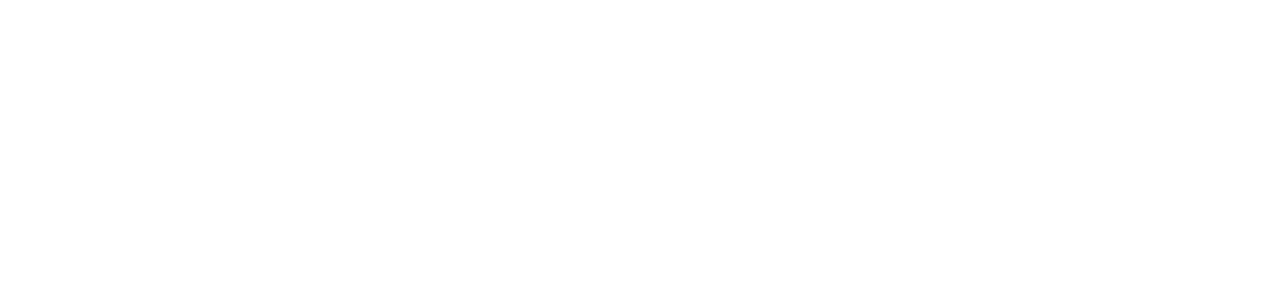
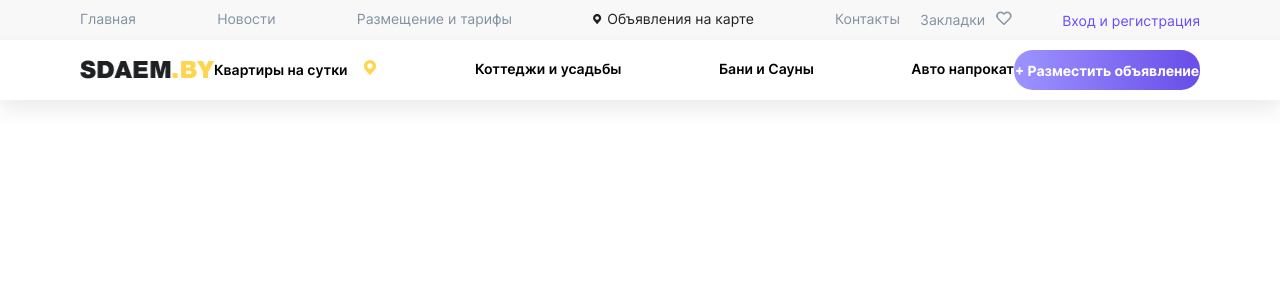
Before and after one commit to Alexey-Antipin/Project, a React (Create React App) app: page / in a window 1280 px wide. Shown: the top 300 px of the page. Built offline with nearby package versions, Linux system fonts and the light colour scheme.

Commit message:
[develop] - создание news

```diff
--- /dev/null
+++ b/src/App/index.scss
@@ -0,0 +1,19 @@
+* {
+  margin: 0;
+  padding: 0;
+  box-sizing: border-box;
+}
+
+ul {
+  list-style-type: none;
+}
+
+a {
+  text-decoration: none;
+  color: black;
+}
+
+@font-face {
+  font-family: "Inter";
+  src: url("../fonts/Inter-VariableFont_slnt\,wght.ttf");
+}
--- a/src/App/index.tsx
+++ b/src/App/index.tsx
@@ -1,4 +1,10 @@
+import { News } from "../components/news";
+import "./index.scss";
 
 export const App = () => {
-  return <div></div>;
+  return (
+    <div>
+      <News />
+    </div>
+  );
 };
--- a/src/components/news/index.scss
+++ b/src/components/news/index.scss
@@ -0,0 +1,128 @@
+.navbar {
+  display: flex;
+  height: 40px;
+  max-width: 1940px;
+  background: #f8f8f8;
+  .navbar__menu {
+    display: flex;
+    justify-content: space-between;
+    width: 100%;
+    margin: 0 80px;
+  }
+  .navbar__list {
+    display: flex;
+    align-items: center;
+    justify-content: space-between;
+    max-width: 820px;
+    width: 100%;
+    .navbar__item {
+      display: flex;
+      align-items: center;
+      flex-direction: column;
+      .navbar__focus {
+        @extend %animation;
+      }
+    }
+    .navbar__item:hover .navbar__focus--hover {
+      width: 100%;
+    }
+    .navbar__block--padding {
+      padding: 10px 0px;
+    }
+  }
+  .navbar__list--size {
+    max-width: 280px;
+  }
+  .navbar__text {
+    font-family: "Inter", sans-serif;
+    font-size: 14px;
+    color: #8291a3;
+    padding: 10px 0px;
+  }
+  .navbar__text--black {
+    color: #1e2123;
+  }
+  .navbar__text--violet {
+    color: #664ef9;
+  }
+  .navbar__text--margin-sign {
+    margin-right: 5px;
+  }
+  .navbar__text--margin-heart {
+    margin-left: 11px;
+  }
+}
+
+.navigation {
+  display: flex;
+  align-items: center;
+  height: 60px;
+  max-width: 1940px;
+  width: 100%;
+  background: #ffffff;
+  box-shadow: 0px 10px 20px rgba(0, 0, 0, 0.08);
+  .navigation__wrapper {
+    display: flex;
+    align-items: center;
+    justify-content: space-between;
+    width: 100%;
+    margin: 0 80px;
+
+    .navigation__logo {
+      height: 20px;
+      width: 134px;
+    }
+
+    .navigation__menu {
+      max-width: 800px;
+      width: 100%;
+      .navigation__list {
+        display: flex;
+        justify-content: space-between;
+        .navigation__item {
+          display: flex;
+          flex-direction: column;
+          justify-content: center;
+          align-items: center;
+          position: relative;
+          font-family: "Inter";
+          font-weight: 600;
+          font-size: 14px;
+          .navigation__block--padding {
+            padding: 20px 0px;
+          }
+          .navigation__link {
+            padding: 20px 0px;
+          }
+        }
+        .navigation__sign--margin {
+          margin-left: 15px;
+        }
+        .navigation__focus {
+          @extend %animation;
+        }
+        .navigation__item:hover .navigation__focus--hover {
+          width: 100%;
+        }
+      }
+    }
+
+    .navigation__button {
+      font-family: "Inter";
+      font-weight: 700;
+      font-size: 14px;
+      height: 40px;
+      width: 240px;
+      color: #ffffff;
+      background: linear-gradient(90deg, #9d94ff 0%, #6b50e9 94.5%);
+      border: none;
+      border-radius: 19px;
+    }
+  }
+}
+
+%animation {
+  width: 0%;
+  border-bottom: 3px solid #ffd54f;
+  transition: all 0.5s;
+}
--- a/src/components/news/index.tsx
+++ b/src/components/news/index.tsx
@@ -1,5 +1,119 @@
+import { Sprite } from "../../svg";
+import logo from "../../image/logo.png";
 import "./index.scss";
 
 export const News = () => {
-  return <div></div>;
+  return (
+    <>
+      <div className="navbar">
+        <nav className="navbar__menu">
+          <ul className="navbar__list">
+            <li className="navbar__item">
+              <a className="navbar__text" href="/">
+                Главная
+              </a>
+              <span className="navbar__focus navbar__focus--hover"></span>
+            </li>
+            <li className="navbar__item">
+              <a className="navbar__text" href="/">
+                Новости
+              </a>
+              <span className="navbar__focus navbar__focus--hover"></span>
+            </li>
+            <li className="navbar__item">
+              <a className="navbar__text" href="/">
+                Размещение и тарифы
+              </a>
+              <span className="navbar__focus navbar__focus--hover"></span>
+            </li>
+            <li className="navbar__item">
+              <div className="navbar__block--padding">
+                <span className="navbar__text--margin-sign">
+                  <Sprite id="sign" />
+                </span>
+                <a className="navbar__text navbar__text--black" href="/">
+                  Объявления на карте
+                </a>
+              </div>
+              <span className="navbar__focus navbar__focus--hover"></span>
+            </li>
+            <li className="navbar__item">
+              <a className="navbar__text" href="/">
+                Контакты
+              </a>
+              <span className="navbar__focus navbar__focus--hover"></span>
+            </li>
+          </ul>
+          <ul className="navbar__list navbar__list--size">
+            <li className="navbar__item">
+              <div>
+                <a className="navbar__text" href="/">
+                  Закладки
+                </a>
+                <span className="navbar__text--margin-heart">
+                  <Sprite id="heart" />
+                </span>
+              </div>
+            </li>
+            <li className="navbar__item">
+              <a className="navbar__text navbar__text--violet" href="/">
+                Вход и регистрация
+              </a>
+            </li>
+          </ul>
+        </nav>
+      </div>
+
+      <div className="navigation">
+        <div className="navigation__wrapper">
+          <a href="/" className="navigation__logo" >
+            <img src={logo} alt="logo" />
+          </a>
+
+          <nav className="navigation__menu">
+            <ul className="navigation__list">
+              <li className="navigation__item">
+                <div className="navigation__block--padding">
+                  <a className="navigation__link" href="/">
+                    Квартиры на сутки
+                  </a>
+                  <span className="navigation__sign--margin">
+                    <Sprite
+                      id="sign"
+                      colour="#FFD54F"
+                      width="12"
+                      height="15"
+                    />
+                  </span>
+                </div>
+                <span className="navigation__focus navigation__focus--hover"></span>
+              </li>
+              <li className="navigation__item">
+                <a className="navigation__link" href="/">
+                  Коттеджи и усадьбы
+                </a>
+                <span className="navigation__focus navigation__focus--hover"></span>
+              </li>
+              <li className="navigation__item">
+                <a className="navigation__link" href="/">
+                  Бани и Сауны
+                </a>
+                <span className="navigation__focus navigation__focus--hover"></span>
+              </li>
+              <li className="navigation__item">
+                <a className="navigation__link" href="/">
+                  Авто напрокат
+                </a>
+                <span className="navigation__focus navigation__focus--hover"></span>
+              </li>
+            </ul>
+          </nav>
+
+          <button className="navigation__button">
+            + Разместить объявление
+          </button>
+        </div>
+      </div>
+    </>
+  );
 };
--- /dev/null
+++ b/src/svg/index.tsx
@@ -0,0 +1,48 @@
+interface Props {
+  id: string;
+  colour?: string;
+  height?: string;
+  width?: string;
+}
+
+export const Sprite = ({ id, colour, height, width }: Props) => {
+  switch (id) {
+    case "heart":
+      return (
+        <svg
+          width="16"
+          height="14"
+          viewBox="0 0 480 450"
+          fill="#8291A3"
+          xmlns="http://www.w3.org/2000/svg">
+          <path
+            d="M433.601,67.001c-24.7-24.7-57.4-38.2-92.3-38.2s-67.7,13.6-92.4,38.3l-12.9,12.9l-13.1-13.1
+		c-24.7-24.7-57.6-38.4-92.5-38.4c-34.8,0-67.6,13.6-92.2,38.2c-24.7,24.7-38.3,57.5-38.2,92.4c0,34.9,13.7,67.6,38.4,92.3
+		l187.8,187.8c2.6,2.6,6.1,4,9.5,4c3.4,0,6.9-1.3,9.5-3.9l188.2-187.5c24.7-24.7,38.3-57.5,38.3-92.4
+		C471.801,124.501,458.301,91.701,433.601,67.001z M414.401,232.701l-178.7,178l-178.3-178.3c-19.6-19.6-30.4-45.6-30.4-73.3
+		s10.7-53.7,30.3-73.2c19.5-19.5,45.5-30.3,73.1-30.3c27.7,0,53.8,10.8,73.4,30.4l22.6,22.6c5.3,5.3,13.8,5.3,19.1,0l22.4-22.4
+		c19.6-19.6,45.7-30.4,73.3-30.4c27.6,0,53.6,10.8,73.2,30.3c19.6,19.6,30.3,45.6,30.3,73.3
+		C444.801,187.101,434.001,213.101,414.401,232.701z"
+            stroke="#8291A3"
+            strokeWidth="25"
+          />
+        </svg>
+      );
+    case "sign":
+      return (
+        <svg
+          height={height || "10"}
+          width={height || "9"}
+          viewBox="0 0 9 10"
+          xmlns="http://www.w3.org/2000/svg">
+          <path
+            d="M7.43806 1.74419C6.7055 0.627907 5.4962 0 4.13573 0C2.7869 0 1.5776 0.627907 0.821781 1.74419C0.0659671 2.83721 -0.108452 4.23256 0.356665 5.45349C0.484572 5.77907 0.682246 6.11628 0.93806 6.4186L3.87992 9.88372C3.94969 9.95349 4.01946 10 4.12411 10C4.22876 10 4.29853 9.95349 4.36829 9.88372L7.32178 6.4186C7.5776 6.11628 7.7869 5.7907 7.90318 5.45349C8.36829 4.23256 8.19387 2.83721 7.43806 1.74419ZM4.13573 5.86047C3.13573 5.86047 2.31015 5.03488 2.31015 4.03488C2.31015 3.03488 3.13573 2.2093 4.13573 2.2093C5.13574 2.2093 5.96132 3.03488 5.96132 4.03488C5.96132 5.03488 5.14736 5.86047 4.13573 5.86047Z"
+            fill={colour || "#1E2123"}
+          />
+        </svg>
+      );
+
+    default:
+      return <svg></svg>;
+  }
+};
--- a/tsconfig.json
+++ b/tsconfig.json
@@ -21,6 +21,7 @@
     "jsx": "react-jsx"
   },
   "include": [
-    "src"
+    "src",
+    "declaration.d.ts"
   ]
 }
```
Also changed, not shown: src/image/declaration.d.ts (added, +9 -0 lines), src/fonts/Inter-VariableFont_slnt,wght.ttf (added), src/image/logo.png (added).
